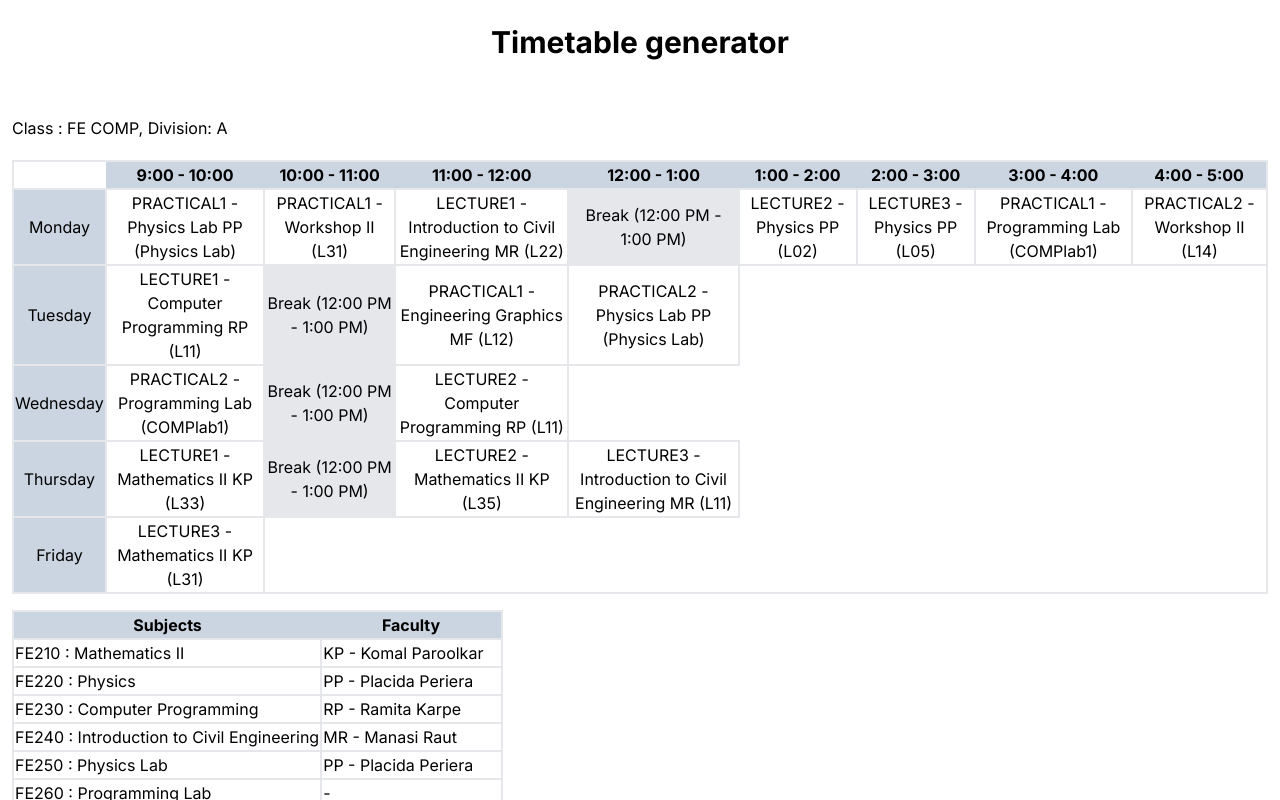
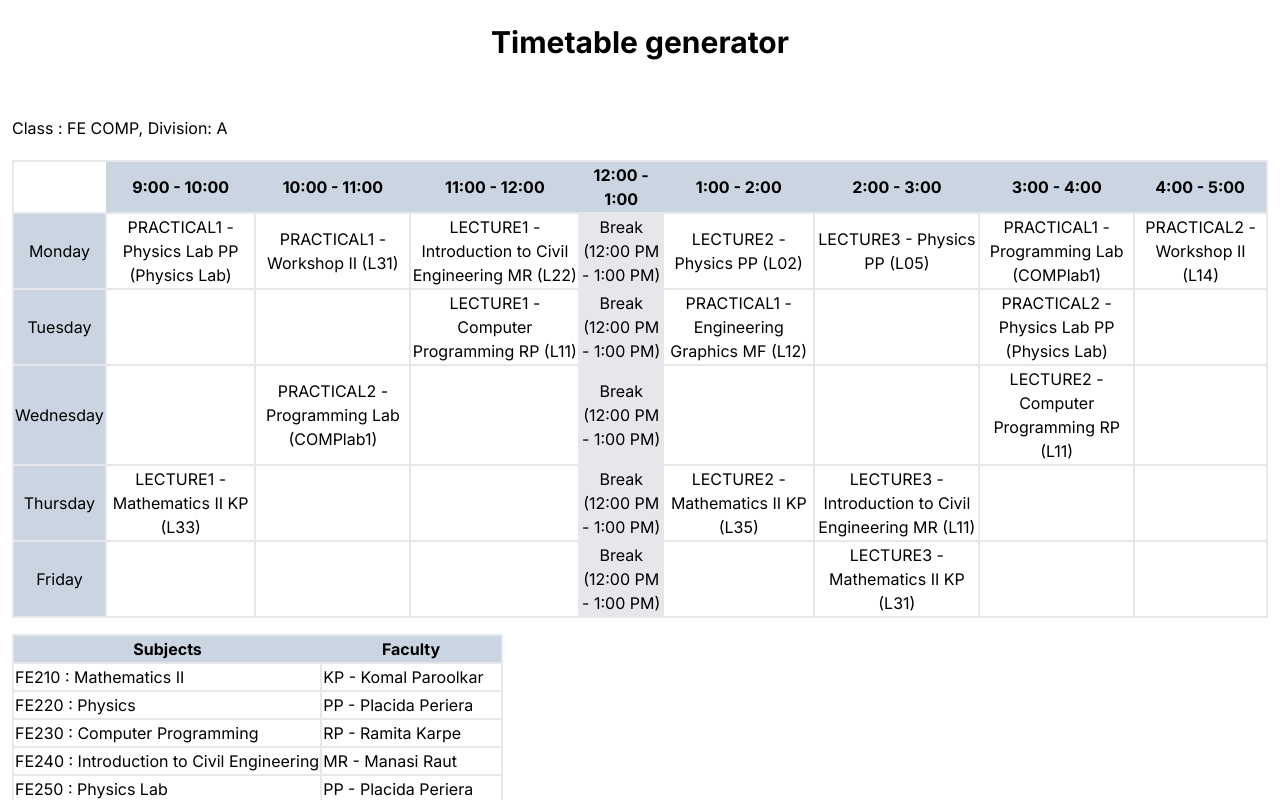
Before and after one commit to RavirajMhalsekar/Genetic-algorithm-for-timetable-, a Next.js app: page / in a window 1280 px wide. Shown: the top 800 px of the page. Built offline with nearby package versions, Linux system fonts and the light colour scheme.

Commit message:
breakslots are properly aligned

```diff
--- a/app/Timetable.jsx
+++ b/app/Timetable.jsx
@@ -753,7 +753,7 @@ const generateRandomClassTimetable = (classDetail) => {
     return counts;
   }, {});
 
-  // Implement basic logic to generate a random timetable for the class
+  // Implement logic to generate a random timetable for the class
   for (let day = 0; day < 5; day++) {
     // 5 days in a week (Monday to Friday)
     const dailySchedule = [];
@@ -776,20 +776,17 @@ const generateRandomClassTimetable = (classDetail) => {
           ? "practical"
           : null;
 
-      if (type === null) {
-        // No more slots available for this subject
-        continue;
-      }
-
-      const instanceCount = ++subjectInstanceCounts[subjectData.code][type];
-
       const slot = {
         room,
-        subject: subjectData,
+        subject: type === null ? null : subjectData,
         type,
-        instanceCount, // Add instance count to the slot
+        instanceCount:
+          type === null
+            ? null
+            : ++subjectInstanceCounts[subjectData.code][type], // Add instance count to the slot
         // Add other necessary information
       };
+
       // Add break slots
       if ((year === "TE" || year === "BE") && timeslot === 2) {
         slot.type = "break";
@@ -812,7 +809,6 @@ const generateRandomClassTimetable = (classDetail) => {
 
   return classTimetable;
 };
-
 const checkRoomDepartmentMatch = (timetable) => {
   for (const classTimeTable of timetable) {
     const { department, year, div, timetable } = classTimeTable;
@@ -821,6 +817,7 @@ const checkRoomDepartmentMatch = (timetable) => {
         const { room, subject } = slot;
 
         if (
+          subject &&
           subject.department !== room.department &&
           room.department !== department
         ) {
@@ -840,7 +837,11 @@ const checkLabDepartmentMatch = (timetable) => {
       for (const slot of dailySchedule) {
         const { subject } = slot;
 
-        if (subject.practical > 0 && slot.room.department !== department) {
+        if (
+          subject &&
+          subject.practical > 0 &&
+          slot.room.department !== department
+        ) {
           return false;
         }
       }
@@ -917,7 +918,8 @@ const checkLabAllocation = (timetable, classDetails) => {
     for (const dailySchedule of classTimeTable.timetable) {
       for (const slot of dailySchedule) {
         const { subject, room } = slot;
-        if (subject.name.includes("Lab")) {
+        if (subject && subject.name.includes("Lab")) {
+          // Add null check for subject
           let assignedLab = null;
 
           // Check for specific lab subjects
@@ -980,12 +982,15 @@ const isRoomAvailable = (department, timeslot, timetable) => {
     const dailySchedule = classSchedule[timeslot.day - 1]; // Assuming day index starts from 1
 
     for (const slot of dailySchedule) {
+      if (slot.room) {
+        // Add null check for slot.room
         const roomIndex = availableRooms.findIndex(
           (room) => room.name === slot.room.name
         );
         if (roomIndex !== -1) {
           // Room is not available
           availableRooms.splice(roomIndex, 1);
+        }
       }
     }
   }
@@ -1011,7 +1016,8 @@ const checkSubjectDistribution = (timetable, classDetails) => {
 
         for (const dailySchedule of timetable) {
           for (const slot of dailySchedule) {
-            if (slot.subject.code === code) {
+            if (slot.subject && slot.subject.code === code) {
+              // Add null check for slot.subject
               if (slot.type === "lecture") {
                 lectureCount++;
               } else if (slot.type === "tutorial") {
@@ -1038,7 +1044,8 @@ const checkSubjectDistribution = (timetable, classDetails) => {
         const dayCounters = new Array(5).fill(0);
         for (const dailySchedule of timetable) {
           for (const slot of dailySchedule) {
-            if (slot.subject.code === code) {
+            if (slot.subject && slot.subject.code === code) {
+              // Add null check for slot.subject
               dayCounters[dailySchedule.dayIndex]++;
             }
           }
@@ -1056,7 +1063,10 @@ const checkSubjectDistribution = (timetable, classDetails) => {
         if (split === "YES") {
           for (const dailySchedule of timetable) {
             const pairedLectures = dailySchedule.filter(
-              (slot) => slot.subject.split === "YES" && slot.type === "lecture"
+              (slot) =>
+                slot.subject &&
+                slot.subject.split === "YES" &&
+                slot.type === "lecture" // Add null check for slot.subject
             );
 
             if (pairedLectures.length % 2 !== 0) {
@@ -1126,6 +1136,7 @@ const checkInstructorRest = (timetable) => {
     const { timetable } = classTimeTable;
     for (const dailySchedule of timetable) {
       for (const slot of dailySchedule) {
+        if (slot.subject) { // Add null check for slot.subject
           const { faculty } = slot.subject;
           const { name } = faculty;
 
@@ -1134,6 +1145,7 @@ const checkInstructorRest = (timetable) => {
           }
 
           instructorTimetables[name].push(slot);
+        }
       }
     }
   }
@@ -1167,6 +1179,8 @@ const checkInstructorLoadBalance = (timetable) => {
     const { timetable } = classTimeTable;
     for (const dailySchedule of timetable) {
       for (const slot of dailySchedule) {
+        if (slot.subject) {
+          // Check if slot.subject is not undefined
           const { faculty } = slot.subject;
           const { name } = faculty;
 
@@ -1175,6 +1189,7 @@ const checkInstructorLoadBalance = (timetable) => {
           }
 
           instructorLoadCounts[name]++;
+        }
       }
     }
   }
@@ -1206,7 +1221,9 @@ const checkRoomAvailability = (timetable) => {
           // Add other necessary information about the timeslot
         };
 
-        const subjectDepartment = subject.department || department;
+        const subjectDepartment = subject
+          ? subject.department || department
+          : department;
         if (!isRoomAvailable(subjectDepartment, timeslot, timetable)) {
           return false;
         }
@@ -1310,11 +1327,15 @@ const Timetable = () => {
                     >
                       {slot.type === "break"
                         ? `Break (${slot.startTime} - ${slot.endTime})`
-                        : `${slot.type.toUpperCase()}${
+                        : slot.type === "empty"
+                        ? ""
+                        : slot.type
+                        ? `${slot.type.toUpperCase()}${
                             slot.instanceCount || ""
                           } - ${slot.subject.name} ${
                             slot.subject.faculty.shortName
-                          } (${slot.room.name})`}
+                          } (${slot.room.name})`
+                        : ""}
                     </td>
                   ))}
                 </tr>
```
Lines whose indentation alone changed are shown as unchanged.
